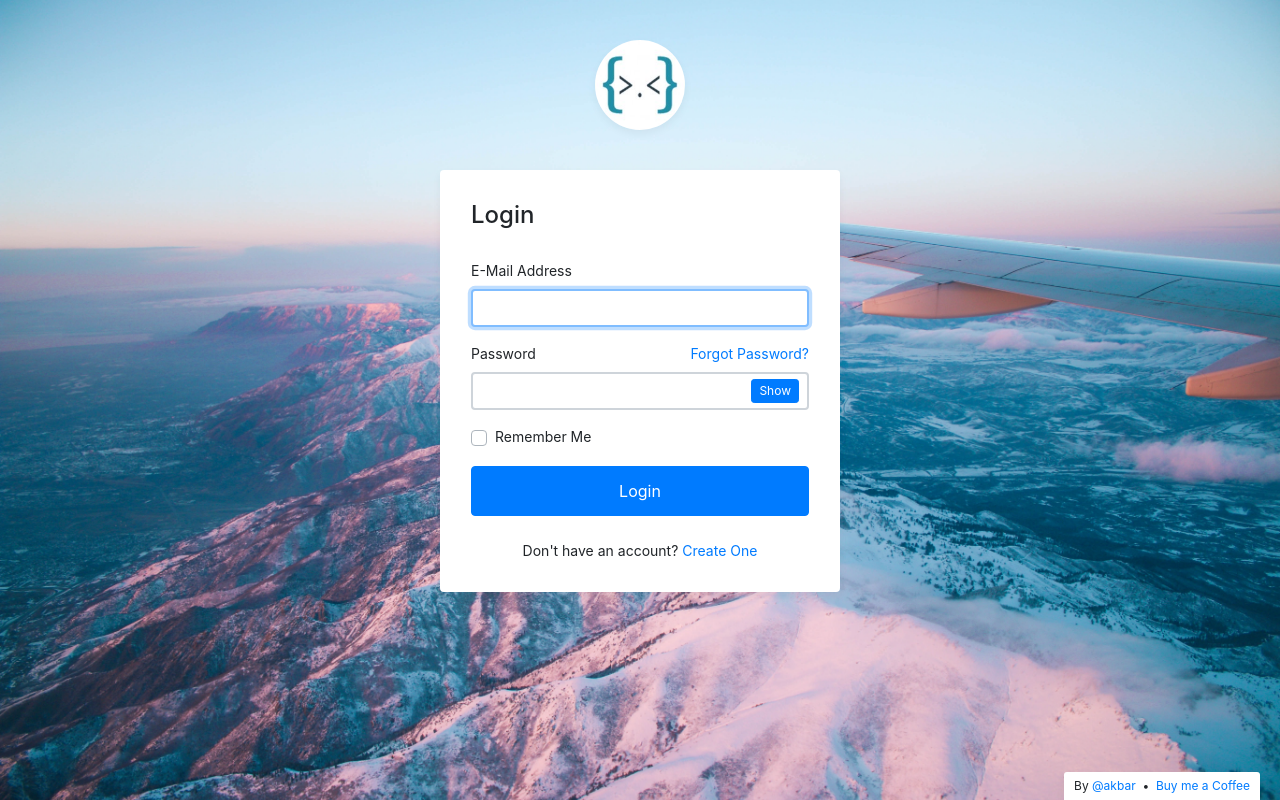
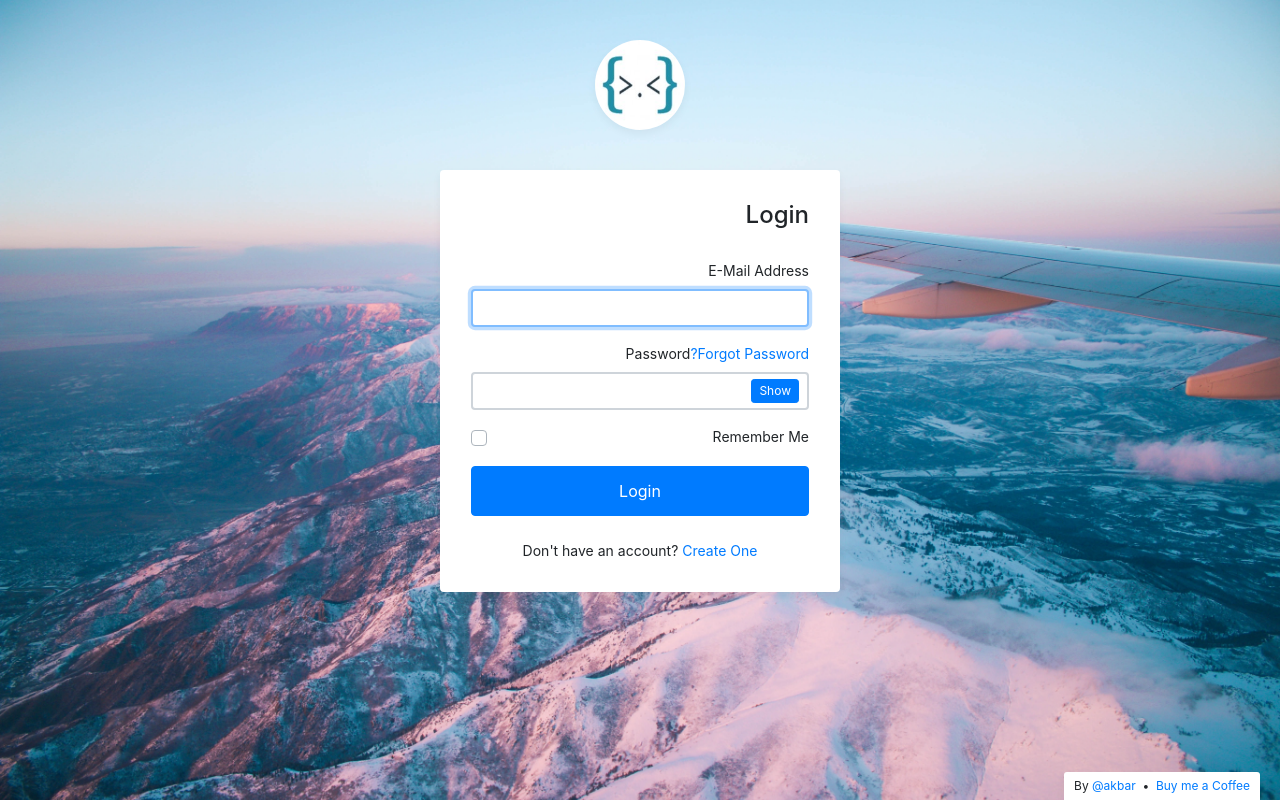
Before and after one commit to MaryamAsgarinezhad/Bootstrap_sample, a PHP site: page / in a window 1280 px wide. Run offline with PHP 8.4, Linux system fonts and the light colour scheme.

Commit message:
RastChin

```diff
--- a/login/css/my-login.css
+++ b/login/css/my-login.css
@@ -1,5 +1,7 @@
 html,body {
 	height: 100%;
+	direction:rtl;
+	text-align:right;
 }
 
 body.my-login-page {
```
